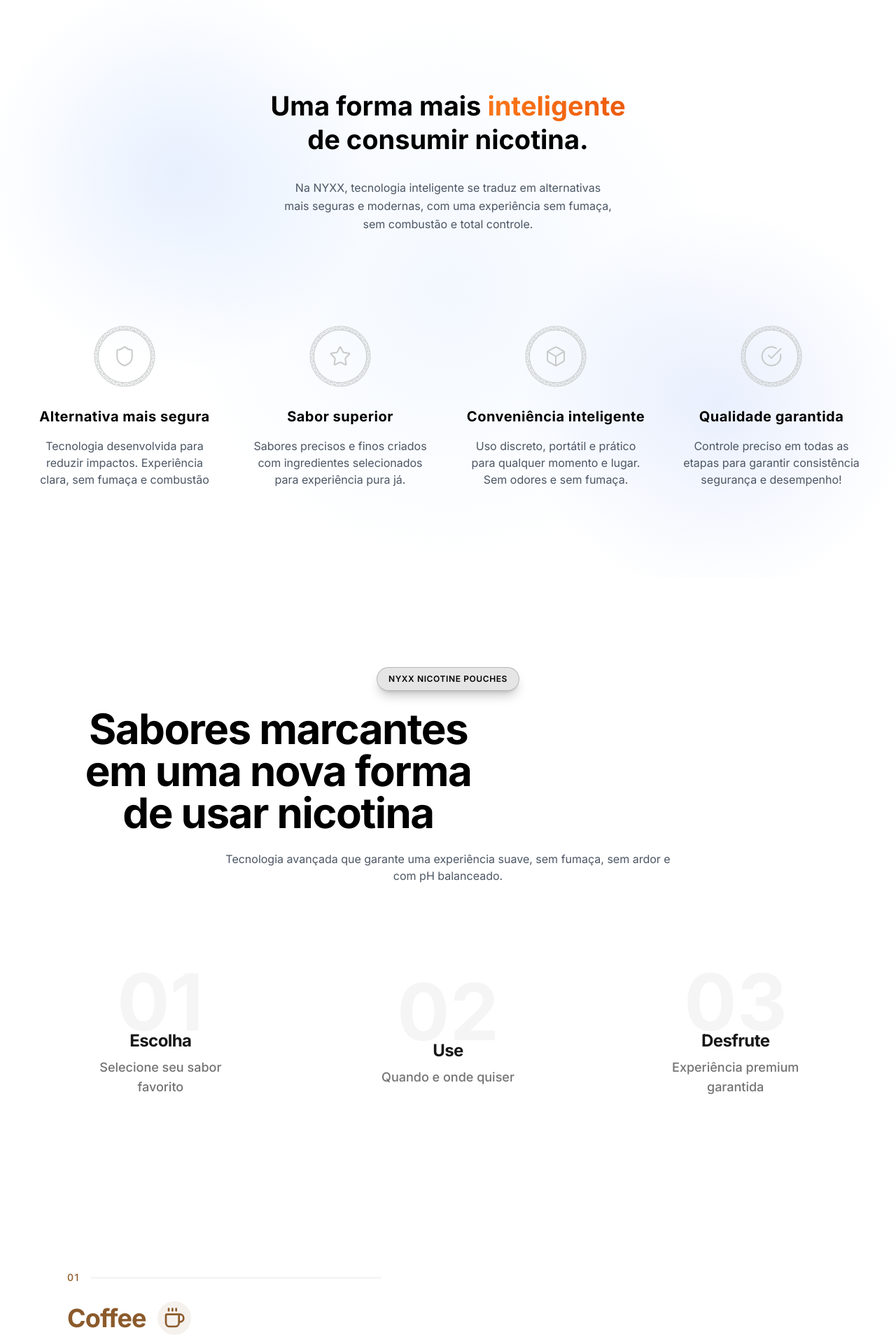
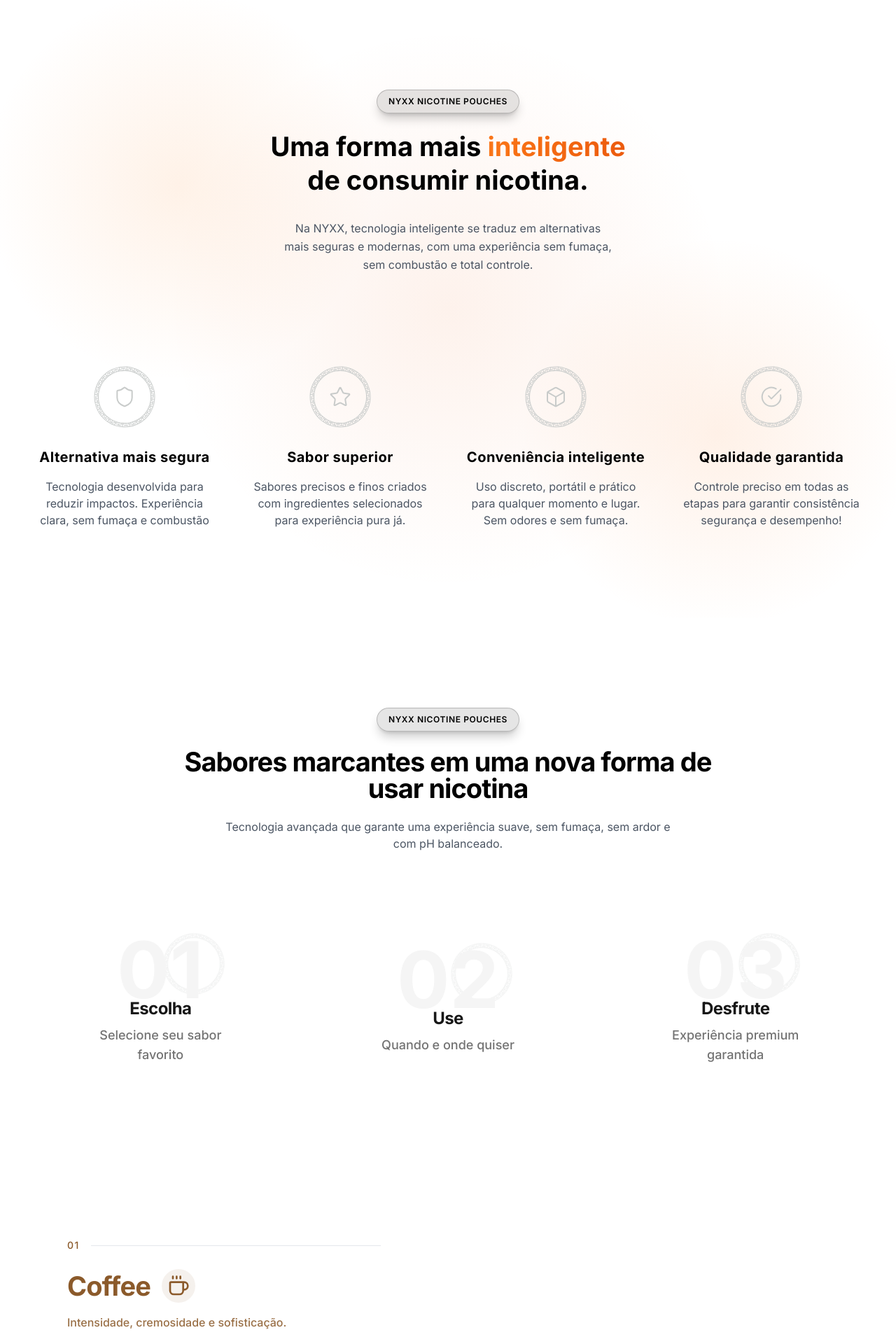
Before and after one commit to nicolasrachid-collab/nyxx-nicotine, a React (Vite) app: page / in a window 1280 px wide. Shown: the part 800-2720 px from the top of the page at 70% size. Built offline with nearby package versions, Linux system fonts and the light colour scheme.

Commit message:
refactor: enhance ProductsSection with Greek pattern background, improve hover effects, and adjust animation timings for better user experience

```diff
--- a/components/NyxxSection.tsx
+++ b/components/NyxxSection.tsx
@@ -1,10 +1,12 @@
 import { motion } from "motion/react";
 import { Shield, Star, Box, CheckCircle, ArrowRight } from "lucide-react";
+import { useTranslation } from "../hooks/useTranslation";
 
 // Padrão grego - imagem localizada em /public/greek-pattern.svg
 const greekCirclePattern = "/greek-pattern.svg";
 
 export function NyxxSection() {
+  const { t } = useTranslation();
   const features = [
     {
       icon: Shield,
@@ -44,9 +46,9 @@
         className="absolute inset-0 pointer-events-none"
         style={{
           background: `
-            radial-gradient(circle 400px at 20% 30%, rgba(59, 130, 246, 0.12) 0%, transparent 70%),
-            radial-gradient(circle 400px at 80% 70%, rgba(37, 99, 235, 0.10) 0%, transparent 70%),
-            radial-gradient(circle 500px at 50% 50%, rgba(96, 165, 250, 0.08) 0%, transparent 80%)
+            radial-gradient(circle 400px at 20% 30%, rgba(251, 146, 60, 0.12) 0%, transparent 70%),
+            radial-gradient(circle 400px at 80% 70%, rgba(249, 115, 22, 0.10) 0%, transparent 70%),
+            radial-gradient(circle 500px at 50% 50%, rgba(234, 88, 12, 0.08) 0%, transparent 80%)
           `,
         }}
       />
@@ -64,7 +66,12 @@
             className="text-center max-w-4xl mx-auto"
             style={{ lineHeight: '16px' }}
           >
-            <h1 className="text-4xl font-bold text-black mb-6 lg:mb-8 leading-tight line-clamp-2 break-words" style={{ fontSize: '38px' }}>
+            <div className="flex items-center justify-center gap-3 mb-6">
+              <span className="inline-flex items-center rounded-full w-fit gap-2 px-4 py-2 text-xs font-semibold tracking-wider uppercase border border-black/20 bg-black/10 text-black backdrop-blur-xl shadow-lg shadow-black/20 hover:bg-black/15 hover:border-black/30 transition-all duration-300">
+                {t('productsTitle')}
+              </span>
+            </div>
+            <h1 className="text-4xl lg:text-[38px] font-bold text-black mb-6 lg:mb-8 leading-tight line-clamp-2 break-words">
               Uma forma mais <span className="bg-gradient-to-r from-orange-400 via-orange-500 to-orange-600 bg-clip-text text-transparent animate-gradient">inteligente</span><br />
               de consumir nicotina.
             </h1>
@@ -79,10 +86,6 @@
           {features.map((feature, index) => (
             <motion.div
               key={index}
-              initial={{ opacity: 0, y: 30 }}
-              whileInView={{ opacity: 1, y: 0 }}
-              viewport={{ once: true }}
-              transition={{ duration: 0.5, delay: index * 0.1 }}
               className="flex flex-col items-center text-center group"
             >
               {/* Greek Circle Icon Container */}
--- a/components/sections/ProductsSection.tsx
+++ b/components/sections/ProductsSection.tsx
@@ -4,6 +4,9 @@
 import { useScrollAnimation } from '../../hooks/useScrollAnimation';
 import { useTranslation } from '../../hooks/useTranslation';
 import { products } from '../../data/products';
+
+// Padrão grego - imagem localizada em /public/greek-pattern.svg
+const greekCirclePattern = "/greek-pattern.svg";
 
 // Dados dos passos do HowItWorks
 const steps = [
@@ -158,10 +161,7 @@
             {t('productsTitle')}
           </span>
         </div>
-        <h1
-          className="text-4xl md:text-5xl lg:text-6xl font-bold tracking-tight leading-[1.1] max-w-3xl mx-auto"
-          style={{ width: '623px', marginLeft: '38px' }}
-        >
+        <h1 className="text-4xl md:text-5xl lg:text-[38px] font-bold tracking-tight leading-[1.1] max-w-3xl mx-auto">
           {t('productsSubtitle')}
         </h1>
         <p className="mt-6 text-base text-gray-600 max-w-2xl mx-auto">
@@ -184,18 +184,30 @@
               {/* Decorative line */}
               <div className="absolute top-8 left-0 w-full h-px bg-neutral-100 -z-10 hidden md:block" />
 
-              <div className="relative flex flex-col items-center pt-8 pb-6">
-                {/* Large Background Number */}
-                <span className="text-[6rem] md:text-[7rem] leading-none font-bold text-neutral-100 absolute -top-12 left-1/2 -translate-x-1/2 z-0 select-none transition-all duration-700 group-hover:text-black group-hover:-translate-y-4 pointer-events-none">
+              <div className="relative flex flex-col items-center pt-8 pb-6 group-hover:scale-[1.02] transition-all duration-500">
+                {/* Greek Pattern - mais visível */}
+                <motion.img
+                  src={greekCirclePattern}
+                  alt="Greek Pattern"
+                  className="absolute -top-12 left-1/2 -translate-x-1/2 w-24 h-24 object-contain invert opacity-30 group-hover:opacity-50 transition-opacity duration-500 z-0"
+                  animate={{ rotate: 360 }}
+                  transition={{ duration: 20, repeat: Infinity, ease: "linear" }}
+                />
+
+                {/* Large Background Number - preto no hover */}
+                <span className="text-[6rem] md:text-[7rem] leading-none font-bold text-neutral-100 absolute -top-12 left-1/2 -translate-x-1/2 z-10 select-none transition-all duration-500 group-hover:text-black group-hover:-translate-y-3 pointer-events-none">
                   {step.id}
                 </span>
 
-                <div className="flex flex-col items-center pt-4 relative z-10">
-                  <h3 className="text-xl md:text-2xl lg:text-2xl font-bold text-neutral-900 mb-2 tracking-tight">
+                {/* Subtle glow effect - apenas no hover */}
+                <div className="absolute -top-12 left-1/2 -translate-x-1/2 w-20 h-20 rounded-full bg-orange-400/0 group-hover:bg-orange-400/10 blur-2xl transition-all duration-500 z-0" />
+
+                <div className="flex flex-col items-center pt-4 relative z-20">
+                  <h3 className="text-xl md:text-2xl lg:text-2xl font-bold text-neutral-900 mb-2 tracking-tight group-hover:text-orange-600 transition-colors duration-300">
                     {step.title}
                   </h3>
 
-                  <p className="text-base md:text-lg text-neutral-500 leading-relaxed font-medium max-w-[200px]">
+                  <p className="text-base md:text-lg text-neutral-500 leading-relaxed font-medium max-w-[200px] group-hover:text-neutral-600 transition-colors duration-300">
                     {step.description}
                   </p>
                 </div>
@@ -235,7 +247,7 @@
                     initial={{ opacity: 0, x: -20 }}
                     whileInView={{ opacity: 1, x: 0 }}
                     viewport={{ once: true }}
-                    transition={{ duration: 0.6, ease: "easeOut" }}
+                    transition={{ duration: 0.4, ease: "easeOut" }}
                     className="flex items-center gap-4 mb-6"
                   >
                     <span
@@ -248,7 +260,7 @@
                       initial={{ scaleX: 0, originX: 0 }}
                       whileInView={{ scaleX: 1 }}
                       viewport={{ once: true }}
-                      transition={{ duration: 0.8, delay: 0.2, ease: "easeOut" }}
+                      transition={{ duration: 0.5, delay: 0.1, ease: "easeOut" }}
                       className="h-px bg-gray-200 flex-1"
                     ></motion.div>
                   </motion.div>
@@ -258,11 +270,11 @@
                     initial={{ opacity: 0, y: 20 }}
                     whileInView={{ opacity: 1, y: 0 }}
                     viewport={{ once: true }}
-                    transition={{ duration: 0.6, delay: 0.3 }}
+                    transition={{ duration: 0.4, delay: 0.15 }}
                     className="flex items-center gap-4 mb-4"
                   >
                     <h1
-                      className="text-4xl font-bold tracking-tight line-clamp-2 break-words"
+                      className="text-4xl lg:text-[38px] font-bold tracking-tight line-clamp-2 break-words"
                       style={{ color: product.color }}
                     >
                       {t(product.nameKey as keyof typeof t).replace(/[☕⚡🥭🍉❄️]/g, '').trim()}
@@ -280,7 +292,7 @@
                     initial={{ opacity: 0, y: 10 }}
                     whileInView={{ opacity: 1, y: 0 }}
                     viewport={{ once: true }}
-                    transition={{ duration: 0.6, delay: 0.4 }}
+                    transition={{ duration: 0.4, delay: 0.2 }}
                     className="text-base font-medium mb-8"
                     style={{ color: `${product.color}DD` }}
                   >
@@ -295,7 +307,7 @@
                         initial={{ opacity: 0, y: 10 }}
                         whileInView={{ opacity: 1, y: 0 }}
                         viewport={{ once: true }}
-                        transition={{ duration: 0.6, delay: 0.5 + pIndex * 0.1 }}
+                        transition={{ duration: 0.4, delay: 0.25 + pIndex * 0.05 }}
                       >
                         {paragraph.trim()}
                       </motion.p>
@@ -331,6 +343,7 @@
                   src={activeProduct.imageSide}
                   alt={activeProduct.name}
                   className="w-full h-full object-contain"
+                  style={{ mixBlendMode: 'multiply' }}
                   loading="lazy"
                 />
               </div>
```
Also changed, not shown: components/sections/TestimonialsSection.tsx (+35 -15 lines).
